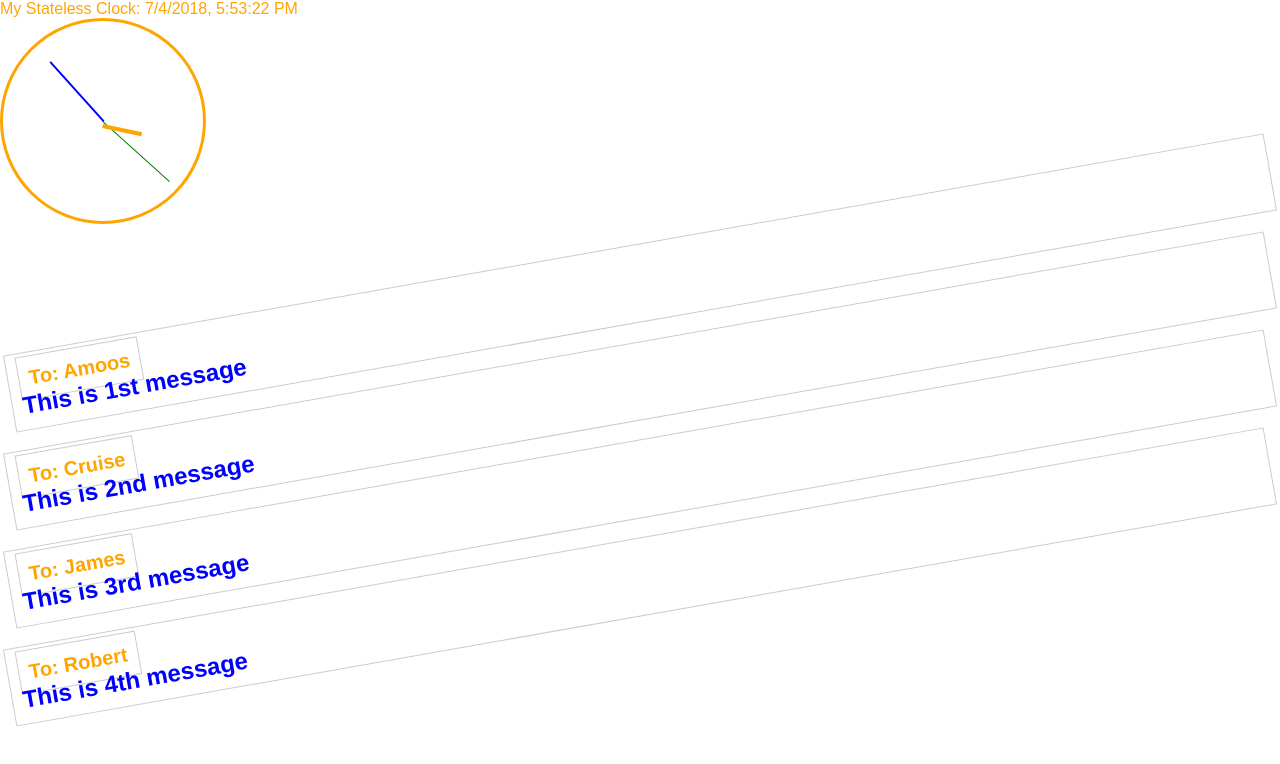
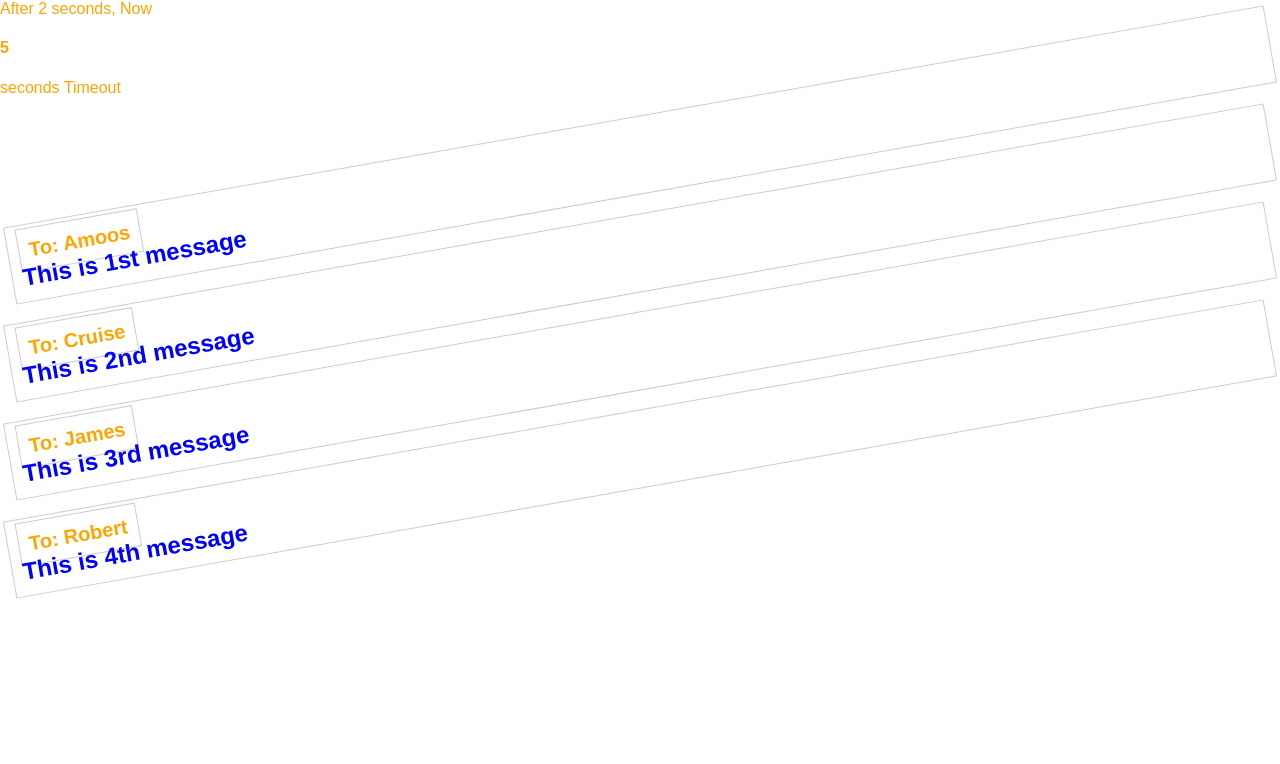
Before and after one commit to gmkhussain/react, a React (Create React App) app in the folder example/: page / in a window 1280 px wide. Shown: the top 764 px of the page. Built offline with nearby package versions, Linux system fonts and the light colour scheme.

Commit message:
:apple: Component lifecycle methods in React

```diff
--- /dev/null
+++ b/example/src/Logger.js
@@ -0,0 +1,25 @@
+import React, { Component } from 'react';
+
+class Logger extends Component{
+
+    constructor(props){
+        super(props);
+        console.log("Logger constructor");
+    }
+
+    componentDidMount(){
+        console.log("Logger componentDidMount");
+    }
+
+    render(){
+        console.log("Logger render");
+        return(
+               <div>Logger: {this.props.time}
+
+               </div>
+        )
+    }
+
+}
+
+export default Logger;
--- a/example/src/My_clock.js
+++ b/example/src/My_clock.js
@@ -1,15 +1,19 @@
 import React, { Component } from 'react';
-import MyStatelessClock from './My_stateless';
-import MyStatelessAnalog from './My_stateless_analog';
+//import MyStatelessClock from './My_stateless';
+//import MyStatelessAnalog from './My_stateless_analog';
+import Logger from './Logger';
 
 class Clock extends Component{
 
 	constructor(props){
 		super(props);
 		this.state = {
-			currentTime: new Date().toLocaleString()
+			currentTime: new Date().toLocaleString(),
+			counter: 0
 		}
 		this.updateTime();
+
+		console.log("Clock constructor");
 	}
 
 
@@ -18,22 +22,34 @@ class Clock extends Component{
 
 			setInterval(() => {
 				this.setState({
-					currentTime : new Date().toLocaleString()
+					currentTime : new Date().toLocaleString(),
+					counter: this.state.counter + 1 //<-- counter updating
 				})
 			}, 1000)
 
+			console.log("Clock updateTime");
 
 		}
 	/**./updating time**/
 
 
 	render(){
+		console.log("Clock render")
 		return(
 			<div>
-				<MyStatelessClock time={this.state.currentTime} />
-				<MyStatelessAnalog time={this.state.currentTime} />
+
+				{
+				  /* ^ added {curly brackets} for if condition & add comment in JSX
+					{ JSX comment }
+				  */
+				 (this.state.counter < 2)?(<Logger time={this.state.currentTime} />):(<div>After 2 seconds, Now <h4>{this.state.counter}</h4> seconds Timeout</div>)
+
+				}
+
 			</div>
+
 		)
+
 	}
 
 }
--- a/example/src/index.js
+++ b/example/src/index.js
@@ -4,6 +4,7 @@ import './index.css';
 import './App.css';
 import TestMessage from './App';
 import Clock from './My_clock';
+
 //import registerServiceWorker from './registerServiceWorker';
 
 ReactDOM.render(
```
Also changed, not shown: 1 other file (tests, documents, lock files or other folders).
